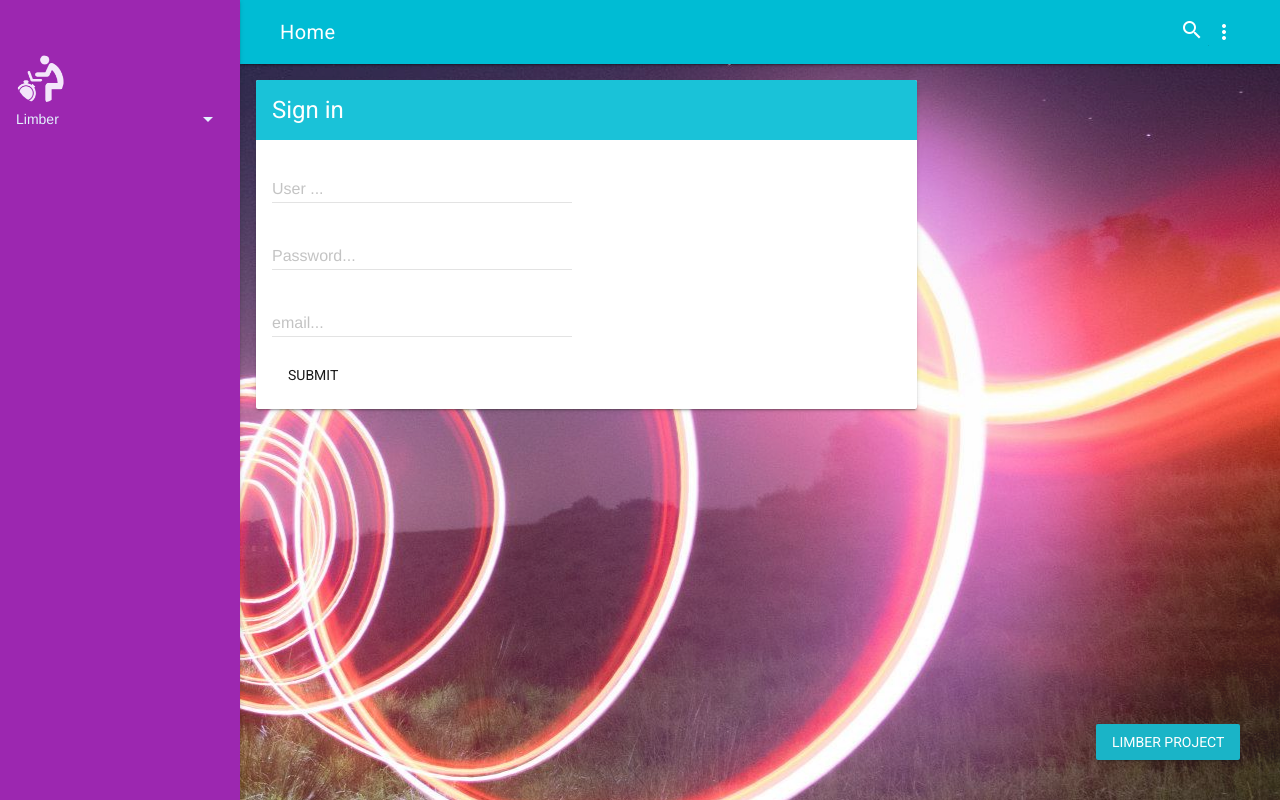
After one commit to andela/limber, a Django app: template limber/templates/limber/index.html in a window 1280 px wide. The commit adds this page. Run offline with Django 3.2, Linux system fonts and the light colour scheme; the template is opened without the code that fills it, so the values that code supplies are empty.

Commit message:
Edit Landing-Page
Landing page edited to index.html

[#106825822]

```diff
--- a/limber/static/limber/styles.css
+++ b/limber/static/limber/styles.css
@@ -14,8 +14,11 @@
  * limitations under the License.
  */
 
-html, body {
+{% load staticfiles %}
+
+html, body, {
   font-family: 'Roboto', 'Helvetica', sans-serif;
+
 }
 .demo-avatar {
   width: 48px;
@@ -202,7 +205,7 @@ _:-ms-input-placeholder, :root .demo-graph {
 }
 .demo-updates .mdl-card__title {
   min-height: 200px;
-  background-image: url('images/dog.png');
+  background-image: url("{% static 'images/dog.png' %}");
   background-position: 90% 100%;
   background-repeat: no-repeat;
 }
@@ -239,3 +242,9 @@ _:-ms-input-placeholder, :root .demo-graph {
       -ms-flex-align: center;
           align-items: center;
 }
+
+.poll {
+background-color: #fCC;
+background-image: url("{% static "images/time-lapse-glow-stick-paint.jpg" %}");
+
+}
--- /dev/null
+++ b/limber/templates/limber/index.html
@@ -0,0 +1,161 @@
+<!doctype html>
+<!--
+  Material Design Lite
+  Copyright 2015 Google Inc. All rights reserved.
+
+  Licensed under the Apache License, Version 2.0 (the "License");
+  you may not use this file except in compliance with the License.
+  You may obtain a copy of the License at
+
+      https://www.apache.org/licenses/LICENSE-2.0
+
+  Unless required by applicable law or agreed to in writing, software
+  distributed under the License is distributed on an "AS IS" BASIS,
+  WITHOUT WARRANTIES OR CONDITIONS OF ANY KIND, either express or implied.
+  See the License for the specific language governing permissions and
+  limitations under the License
+-->
+<html lang="en">
+{% load staticfiles %}
+  <head>
+    <meta charset="utf-8">
+    <meta http-equiv="X-UA-Compatible" content="IE=edge">
+    <meta name="description" content="A front-end template that helps you build fast, modern mobile web apps.">
+    <meta name="viewport" content="width=device-width, initial-scale=1">
+    <title>Limber </title>
+
+    <!-- Add to homescreen for Chrome on Android -->
+    <meta name="mobile-web-app-capable" content="yes">
+    <link rel="icon" sizes="192x192" href="{% static "images/android-desktop.png" %}">
+
+    {% load staticfiles %}
+    <!-- Add to homescreen for Safari on iOS -->
+    <meta name="apple-mobile-web-app-capable" content="yes">
+    <meta name="apple-mobile-web-app-status-bar-style" content="black">
+    <meta name="apple-mobile-web-app-title" content="{% static "Material Design Lite" %}">
+    <link rel="apple-touch-icon-precomposed" href="images/ios-desktop.png">
+
+    <!-- Tile icon for Win8 (144x144 + tile color) -->
+    <meta name="msapplication-TileImage" content="images/touch/ms-touch-icon-144x144-precomposed.png">
+    <meta name="msapplication-TileColor" content="#3372DF">
+
+    <link rel="shortcut icon" href="images/favicon.png">
+
+    <!-- SEO: If your mobile URL is different from the desktop URL, add a canonical link to the desktop page https://developers.google.com/webmasters/smartphone-sites/feature-phones -->
+    <!--
+    <link rel="canonical" href="http://www.example.com/">
+    -->
+
+    <link href="https://fonts.googleapis.com/css?family=Roboto:regular,bold,italic,thin,light,bolditalic,black,medium&amp;lang=en" rel="stylesheet">
+    <link href="https://fonts.googleapis.com/icon?family=Material+Icons" rel="stylesheet">
+    <link rel="stylesheet" href="{% static "material.min.css" %}">
+    <link rel="stylesheet" href="{% static "styles.css"%}">
+    <style>
+    #view-source {
+      position: fixed;
+      display: block;
+      right: 0;
+      bottom: 0;
+      margin-right: 40px;
+      margin-bottom: 40px;
+      z-index: 900;
+    }
+    </style>
+  </head>
+  <body>
+    <div class="mdl-layout mdl-js-layout mdl-layout--fixed-drawer mdl-layout--fixed-header">
+      <header class=" mdl-layout__header mdl-color--white-500 mdl-color-text--white-600">
+        <div class="mdl-layout__header-row">
+          <span class="mdl-layout-title">Home</span>
+          <div class="mdl-layout-spacer"></div>
+          <div class="mdl-textfield mdl-js-textfield mdl-textfield--expandable">
+            <label class="mdl-button mdl-js-button mdl-button--icon" for="search">
+              <i class="material-icons">search</i>
+            </label>
+            <div class="mdl-textfield__expandable-holder">
+              <input class="mdl-textfield__input" type="text" id="search">
+              <label class="mdl-textfield__label" for="search">Enter your query...</label>
+            </div>
+          </div>
+          <button class="mdl-button mdl-js-button mdl-js-ripple-effect mdl-button--icon" id="hdrbtn">
+            <i class="material-icons">more_vert</i>
+          </button>
+          <ul class="mdl-menu mdl-js-menu mdl-js-ripple-effect mdl-menu--bottom-right" for="hdrbtn">
+            <li class="mdl-menu__item">About</li>
+            <li class="mdl-menu__item">Contact</li>
+            <li class="mdl-menu__item">Legal information</li>
+          </ul>
+        </div>
+      </header>
+      <div class="demo-drawer mdl-layout__drawer mdl-color--purple-500 mdl-color-text--blue-50">
+        <header class="demo-drawer-header">
+          <img src="{% static "images/wlogo.png"%}" class="demo-avatar">
+          <div class="demo-avatar-dropdown">
+            <span>Limber</span>
+            <div class="mdl-layout-spacer"></div>
+            <button id="accbtn" class="mdl-button mdl-js-button mdl-js-ripple-effect mdl-button--icon">
+              <i class="material-icons" role="presentation">arrow_drop_down</i>
+              <span class="visuallyhidden">Accounts</span>
+            </button>
+            <ul class="mdl-menu mdl-menu--bottom-right mdl-js-menu mdl-js-ripple-effect" for="accbtn">
+              <li class="mdl-menu__item">LIMBER</li>
+              <li class="mdl-menu__item">Limber</li>
+              <li class="mdl-menu__item"><i class="material-icons">add</i>Add another account...</li>
+            </ul>
+          </div>
+        </header>
+
+      </div>
+      <main class="mdl-layout__content mdl-color--grey-100 m-" style="background-color:#000 ;opacity:0.9; background-image: url('{% static 'images/time-lapse-glow-stick-paint.jpg' %}'); background-position: 90% 50%;
+  background-repeat: no-repeat;">
+
+
+        <div class=" mdl-cell-offset-s6">
+
+
+            <div class=" mdl-card mdl-shadow--2dp mdl-cell mdl-cell--4-col mdl-cell--4-col-tablet mdl-cell--8-col-desktop">
+              <div class="mdl-card__title mdl-card--expand mdl-color--cyan-500" >
+                <h2 class="demo-updates  mdl-card__title-text mdl-color-text--white">Sign in</h2>
+              </div>
+              <div class="mdl-card__supporting-text mdl-color-text--grey-600">
+                     <form action="">
+                      <div class="mdl-textfield mdl-js-textfield">
+                        <input class="mdl-textfield__input" type="text" id="sample1">
+                        <label class="mdl-textfield__label" for="sample1">User ...</label>
+                      </div>
+
+                    <!-- Numeric Textfield -->
+
+                      <div class="mdl-textfield mdl-js-textfield">
+                        <input class="mdl-textfield__input" type="password"  id="sample2">
+                        <label class="mdl-textfield__label" for="sample2">Password...</label>
+                        <span class="mdl-textfield__error">Input password!</span>
+                        </div>
+
+                        <div class="mdl-textfield mdl-js-textfield">
+                        <input class="mdl-textfield__input" type="email"  id="sample2">
+                        <label class="mdl-textfield__label" for="sample2">email...</label>
+                        <span class="mdl-textfield__error">Input Email!</span>
+
+
+
+                      </div>
+                      <div >
+                        <input class="mdl-button" type="submit"  id="">
+
+
+                    </form>
+
+
+              </div>
+
+
+            </div>
+
+          <!--  -->
+
+ </div>
+      <a href="https://github.com/andela/limber" target="_blank" id="view-source" class="mdl-button mdl-js-button mdl-button--raised mdl-js-ripple-effect mdl-color--accent mdl-color-text--accent-contrast">Limber Project</a>
+    <script src="{% static "material.min.js" %}"></script>
+  </body>
+</html>
--- a/limber/views.py
+++ b/limber/views.py
@@ -6,4 +6,4 @@ from django.http import HttpResponse
 
 # Create your views here.
 def index1(request):
-	return render(request,"test.html")
+	return render(request,"index.html")
```
Also changed, not shown: fomako/settings.py (+4 -3 lines), limber/static/limber/images/time-lapse-glow-stick-paint.jpg (added), 1 other file.
